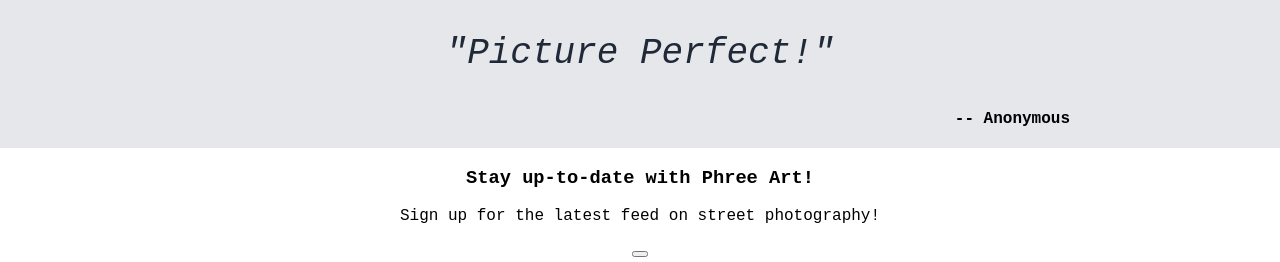
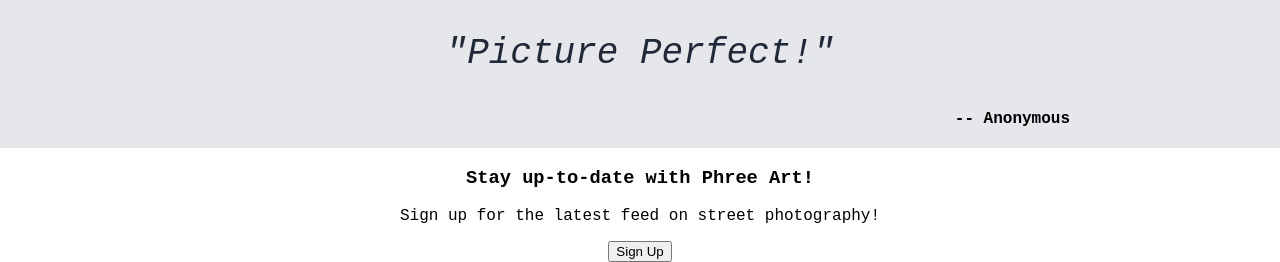
Before and after one commit to NkululekoCyrilCele/project-landing-page, a plain HTML site: page index.html in a window 1280 px wide. Shown: the part 1788-2050 px from the top of the page. Drawn offline with Linux system fonts and the light colour scheme.

Commit message:
modify index.html

```diff
--- a/index.html
+++ b/index.html
@@ -102,7 +102,9 @@
                 </p>
             </div>
             <div class="button-two">
-                <button type="button"></button>
+                <button type="button">
+                    Sign Up
+                </button>
             </div>
         </div>
     </body>
```
